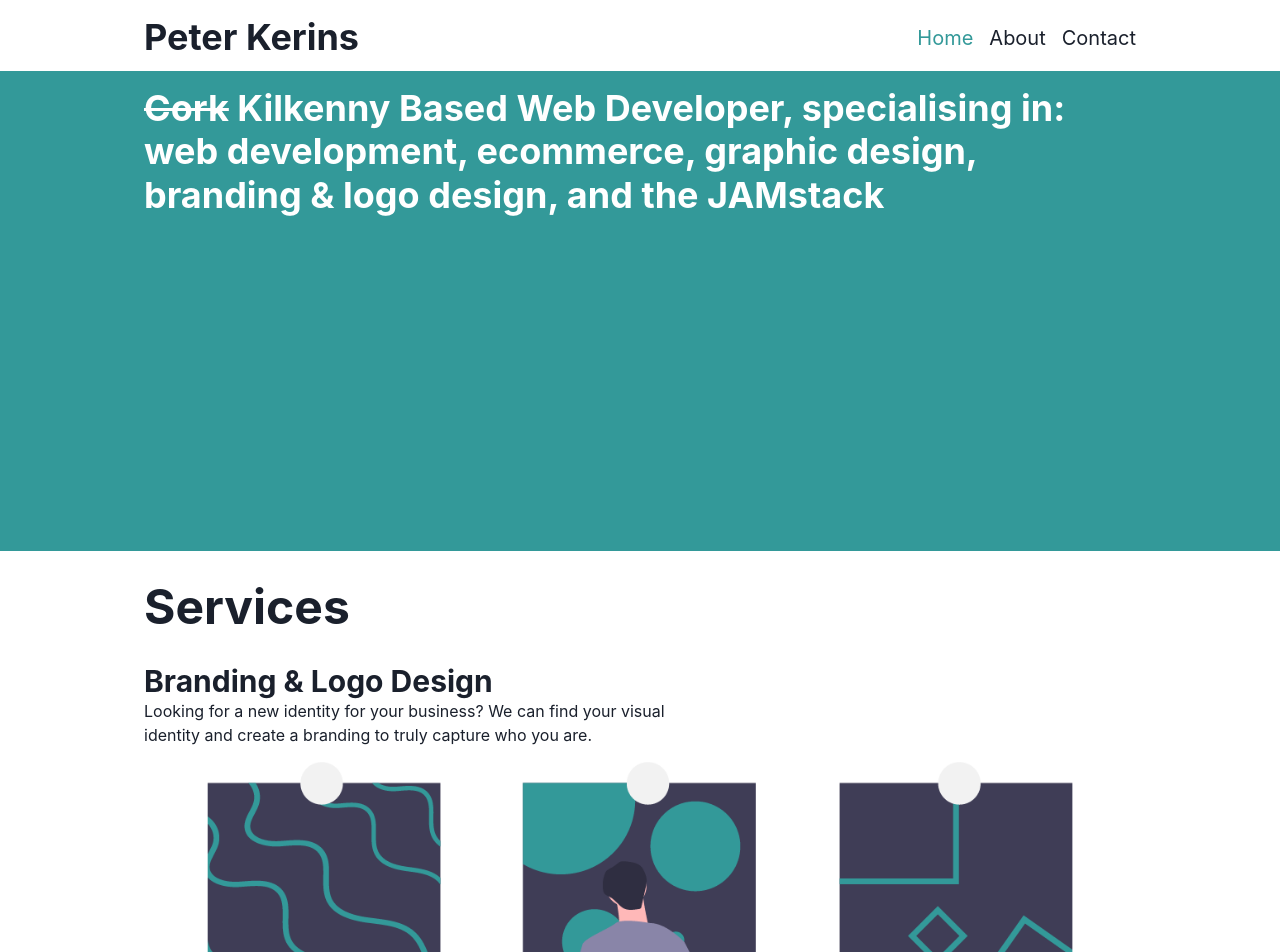
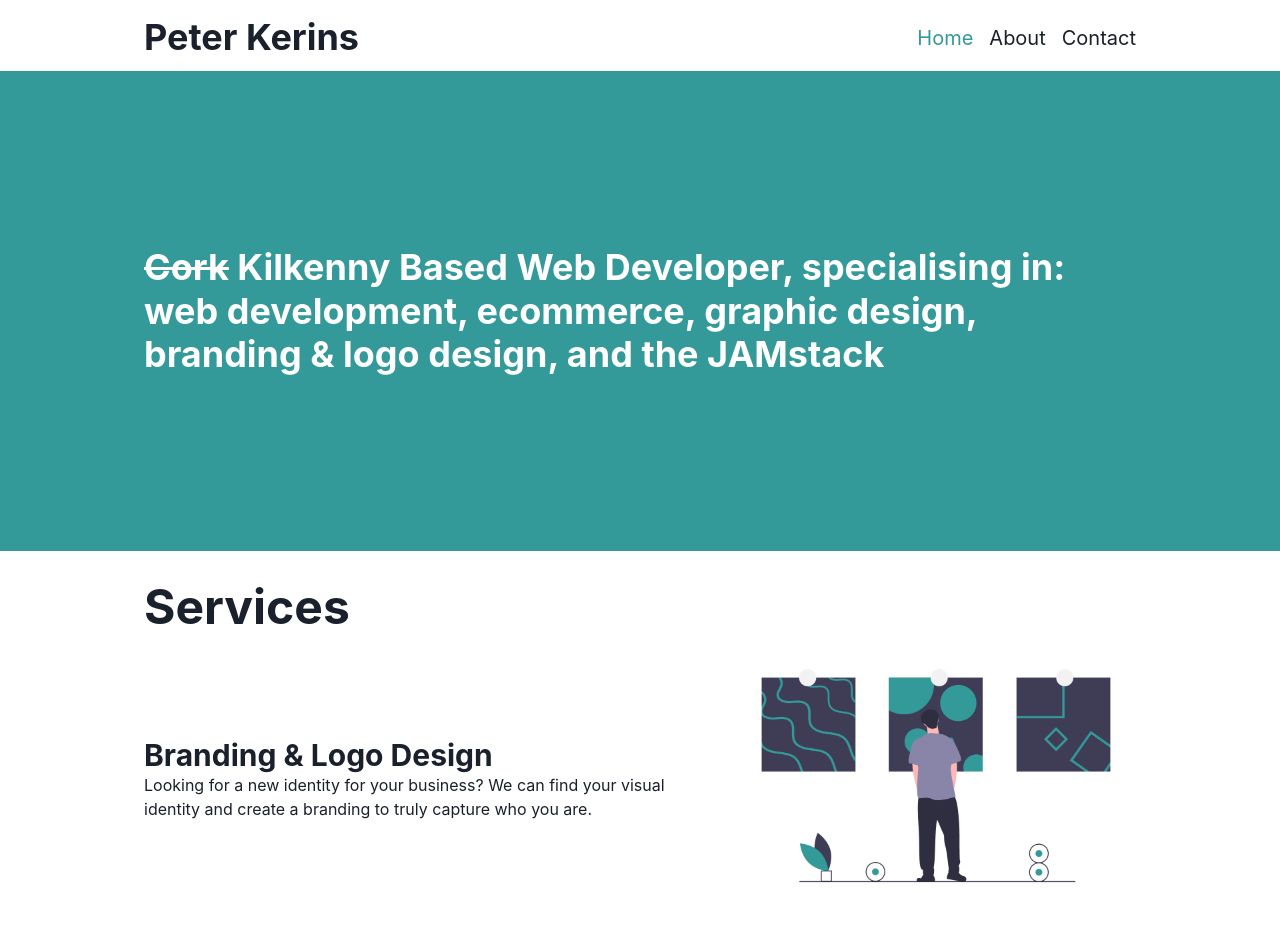
Before and after one commit to writes-of-spring/peterkerins.com, a Next.js app: page / in a window 1280 px wide. Shown: the top 952 px of the page. Built offline with nearby package versions, Linux system fonts and the light colour scheme.

Commit message:
update removed d prop on box
use display

```diff
--- a/Components/Banner.tsx
+++ b/Components/Banner.tsx
@@ -14,19 +14,10 @@ const Banner = () => {
       mt="-1"
       mb="1"
     >
-      <Box
-        maxW="5xl"
-        margin="0 auto"
-        height="100%"
-        d="flex"
-        alignItems="center"
-        p="4"
-        color="white"
-      >
+      <Box maxW="5xl" margin="0 auto" height="100%" display="flex" alignItems="center" p="4" color="white">
         <Heading>
-          <s>Cork</s> Kilkenny Based Web Developer, specialising in: web
-          development, ecommerce, graphic design, branding &amp; logo design,
-          and the JAMstack
+          <s>Cork</s> Kilkenny Based Web Developer, specialising in: web development, ecommerce, graphic design,
+          branding &amp; logo design, and the JAMstack
         </Heading>
       </Box>
     </Box>
--- a/Components/Service.tsx
+++ b/Components/Service.tsx
@@ -12,7 +12,7 @@ export const Service = ({ service }: Props) => {
   return (
     <Box
       justifyContent="center"
-      d="flex"
+      display="flex"
       flexWrap="wrap-reverse"
       _even={{ flexDirection: "row-reverse" }}
       alignItems="center"
@@ -26,12 +26,7 @@ export const Service = ({ service }: Props) => {
         </Box>
       </Box>
       <Box position="relative" flexBasis="400">
-        <Image
-          src={service.image}
-          alt={service.imageAlt}
-          priority
-          placeholder="blur"
-        />
+        <Image src={service.image} alt={service.imageAlt} priority placeholder="blur" />
       </Box>
     </Box>
   );
```
